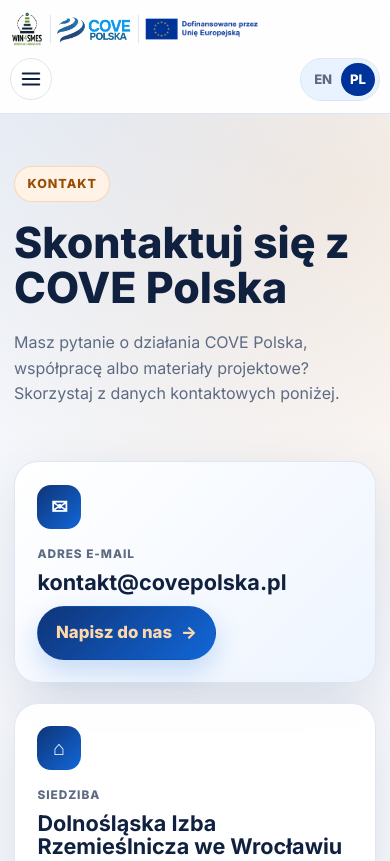
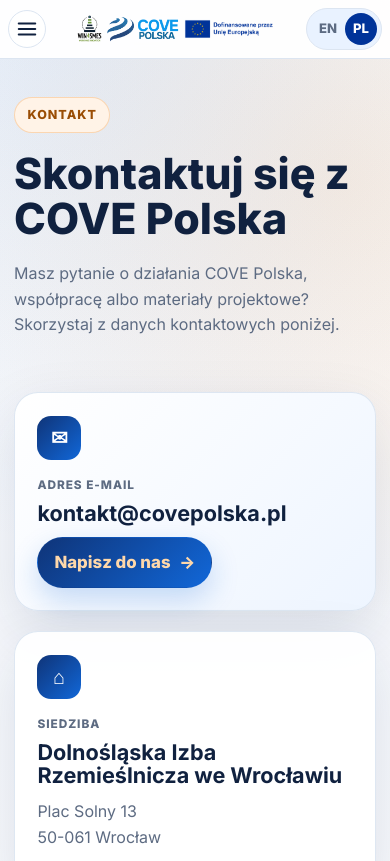
Before and after one commit to adeodatus11/covepolska-general, an Astro site: page /kontakt in a window 390 px wide. Shown: the top 861 px of the page. Built offline with nearby package versions, Linux system fonts and the light colour scheme; Astro itself is replaced by a stand-in of ours.

Commit message:
Fix mobile header and offer card layout

```diff
--- a/public/hub.css
+++ b/public/hub.css
@@ -771,40 +771,54 @@
   }
 
   .header-inner {
+    width: min(var(--max-width), calc(100% - 20px));
     min-height: auto;
-    padding: 0.75rem 0;
+    padding: 0.5rem 0;
     align-items: center;
-    gap: 0.75rem;
+    flex-wrap: nowrap;
+    gap: 0.35rem;
   }
 
   .logo-strip {
-    order: 1;
-    flex: 1 0 100%;
+    order: 2;
+    flex: 1 1 auto;
     flex-wrap: nowrap;
-    gap: 0.45rem;
+    justify-content: center;
+    gap: 0.28rem;
+    min-width: 0;
+    overflow: hidden;
   }
 
-  .logo-strip img {
-    max-width: 92px;
-    max-height: 40px;
+  .logo-divider {
+    display: none;
+  }
+
+  .logo-strip a:first-child img {
+    max-width: 30px;
+    max-height: 32px;
+  }
+
+  .logo-strip a:nth-of-type(2) img {
+    max-width: 82px;
+    max-height: 32px;
   }
 
   #eu-logo-header {
-    max-width: 130px;
+    max-width: 100px;
+    max-height: 28px;
   }
 
-  .logo-divider {
-    height: 28px;
+  .hamburger {
+    order: 1;
+    display: inline-flex;
+    flex: 0 0 auto;
+    width: 40px;
+    height: 40px;
   }
 
   .lang-switch {
-    order: 2;
-    margin-left: auto;
-  }
-
-  .hamburger {
-    order: 2;
-    display: inline-flex;
+    order: 3;
+    flex: 0 0 auto;
   }
 
   .header-nav {
@@ -847,7 +861,7 @@
   }
 
   .hero {
-    padding-top: 3.3rem;
+    padding-top: 2.4rem;
   }
 
   .hub-grid {
@@ -857,6 +871,10 @@
   .hub-card:last-child:nth-child(odd) {
     grid-column: auto;
     display: block;
+  }
+
+  .hub-card:last-child:nth-child(odd) .hub-media-link {
+    min-height: auto;
   }
 
   .hub-card:last-child:nth-child(odd) .hub-image {
@@ -886,29 +904,49 @@
 
   .hub-content {
     min-height: auto;
+    padding: 1.2rem;
+  }
+
+  .hub-content h2 {
+    font-size: clamp(1.34rem, 7vw, 1.82rem);
+  }
+
+  .hub-content p:not(.hub-eyebrow) {
+    margin-bottom: 1.05rem;
   }
 }
 
 @media (max-width: 520px) {
   .header-inner {
-    width: min(var(--max-width), calc(100% - 20px));
+    width: min(var(--max-width), calc(100% - 16px));
   }
 
   .logo-strip {
-    gap: 0.35rem;
+    gap: 0.22rem;
   }
 
-  .logo-strip img {
-    max-width: 76px;
-    max-height: 34px;
+  .logo-strip a:first-child img {
+    max-width: 27px;
+    max-height: 29px;
+  }
+
+  .logo-strip a:nth-of-type(2) img {
+    max-width: 74px;
+    max-height: 30px;
   }
 
   #eu-logo-header {
-    max-width: 118px;
+    max-width: 92px;
+    max-height: 25px;
+  }
+
+  .hamburger {
+    width: 38px;
+    height: 38px;
   }
 
   .lang-btn {
-    padding: 0.36rem 0.56rem;
+    padding: 0.34rem 0.5rem;
   }
 
   h1 {
@@ -920,7 +958,20 @@
   }
 
   .hub-content {
-    padding: 1.15rem;
+    padding: 1rem;
+  }
+
+  .hub-eyebrow {
+    margin-bottom: 0.55rem;
+  }
+
+  .hub-content h2 {
+    margin-bottom: 0.6rem;
+  }
+
+  .button {
+    min-height: 44px;
+    padding: 0.68rem 1rem;
   }
 
   .social-card {
--- a/public/styles.css
+++ b/public/styles.css
@@ -328,40 +328,54 @@
 
 @media (max-width: 900px) {
   .header-inner {
+    width: min(var(--max-w), calc(100% - 20px));
     min-height: auto;
-    padding: 0.75rem 0;
+    padding: 0.5rem 0;
     align-items: center;
-    gap: 0.75rem;
+    flex-wrap: nowrap;
+    gap: 0.35rem;
   }
 
   .logo-strip {
-    order: 1;
-    flex: 1 0 100%;
+    order: 2;
+    flex: 1 1 auto;
     flex-wrap: nowrap;
-    gap: 0.45rem;
+    justify-content: center;
+    gap: 0.28rem;
+    min-width: 0;
+    overflow: hidden;
   }
 
-  .logo-strip img {
-    max-width: 92px;
-    max-height: 40px;
+  .logo-divider {
+    display: none;
+  }
+
+  .logo-strip a:first-child img {
+    max-width: 30px;
+    max-height: 32px;
+  }
+
+  .logo-strip a:nth-of-type(2) img {
+    max-width: 82px;
+    max-height: 32px;
   }
 
   #eu-logo-header {
-    max-width: 130px;
+    max-width: 100px;
+    max-height: 28px;
   }
 
-  .logo-divider {
-    height: 28px;
+  .hamburger {
+    order: 1;
+    display: inline-flex;
+    flex: 0 0 auto;
+    width: 40px;
+    height: 40px;
   }
 
   .lang-switch {
-    order: 2;
-    margin-left: auto;
-  }
-
-  .hamburger {
-    order: 2;
-    display: inline-flex;
+    order: 3;
+    flex: 0 0 auto;
   }
 
   .header-nav {
@@ -413,24 +427,35 @@
 
 @media (max-width: 520px) {
   .header-inner {
-    width: min(var(--max-w), calc(100% - 20px));
+    width: min(var(--max-w), calc(100% - 16px));
   }
 
   .logo-strip {
-    gap: 0.35rem;
+    gap: 0.22rem;
   }
 
-  .logo-strip img {
-    max-width: 76px;
-    max-height: 34px;
+  .logo-strip a:first-child img {
+    max-width: 27px;
+    max-height: 29px;
+  }
+
+  .logo-strip a:nth-of-type(2) img {
+    max-width: 74px;
+    max-height: 30px;
   }
 
   #eu-logo-header {
-    max-width: 118px;
+    max-width: 92px;
+    max-height: 25px;
+  }
+
+  .hamburger {
+    width: 38px;
+    height: 38px;
   }
 
   .lang-btn {
-    padding: 0.36rem 0.56rem;
+    padding: 0.34rem 0.5rem;
   }
 
   .footer-logos {
```
